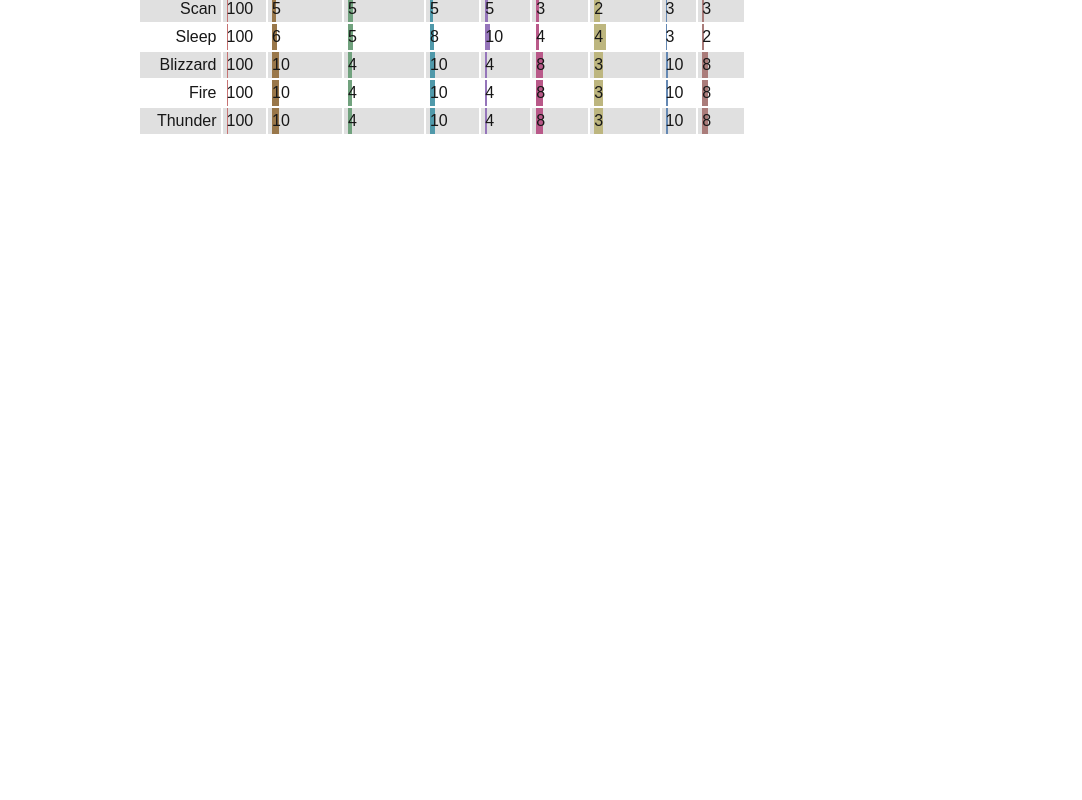
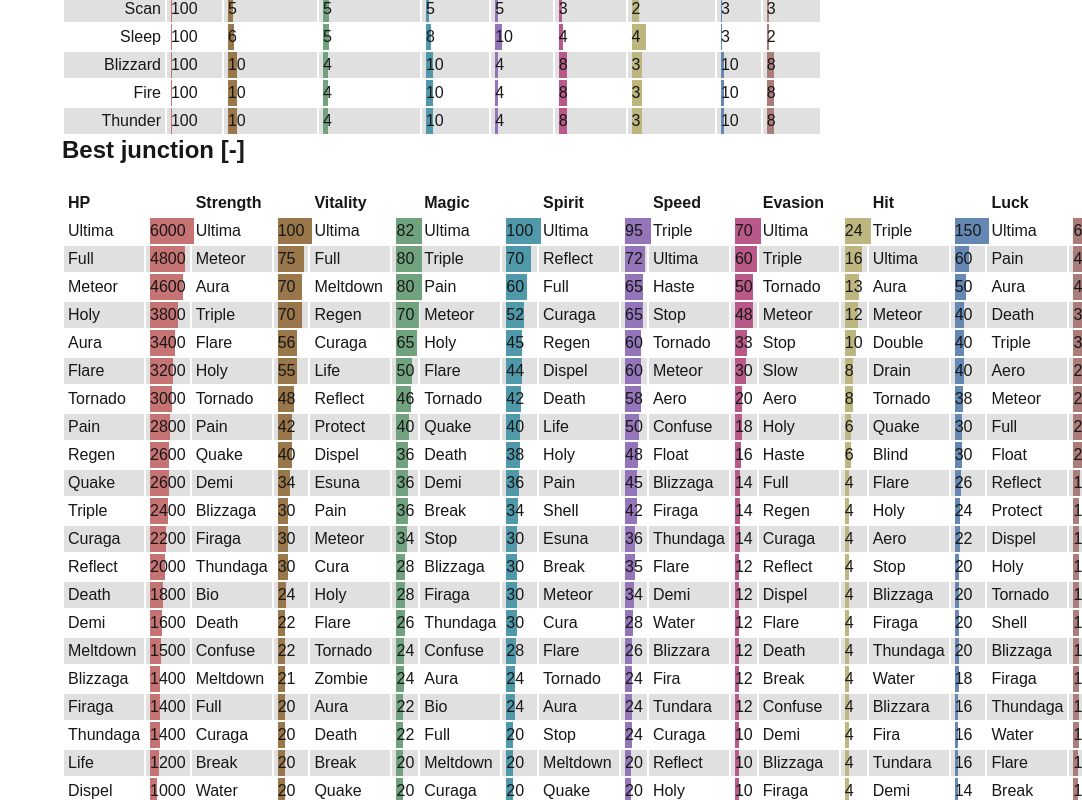
Before and after one commit to Sumolari/ff8-utils, a Next.js app: page /en/junctions in a window 1280 px wide. Shown: the part 1400-2200 px from the top of the page, without its empty margins (198-1280 px from the left). Before the commit the page ends 1568 px from the top, so only its background shows below. Built offline with nearby package versions, Linux system fonts and the light colour scheme.

Commit message:
Add best spell table

```diff
--- a/messages/en.json
+++ b/messages/en.json
@@ -9,6 +9,10 @@
   },
   "JuctionsTable": {
     "title": "Junctions",
+    "spell": "Spell"
+  },
+  "BestJunctionsTable": {
+    "title": "Best junction",
     "spell": "Spell"
   },
   "Stats": {
--- a/messages/es.json
+++ b/messages/es.json
@@ -9,6 +9,10 @@
   },
   "JuctionsTable": {
     "title": "Enlaces",
+    "spell": "Magia"
+  },
+  "BestJunctionsTable": {
+    "title": "Mejor enlace",
     "spell": "Magia"
   },
   "Stats": {
--- a/src/app/[lang]/junctions/page.tsx
+++ b/src/app/[lang]/junctions/page.tsx
@@ -41,6 +41,7 @@ export default function Home() {
   };
 
   const [isJuctionsTableOpen, setIsJuctionsTableOpen] = useState(true);
+  const [isBestJuctionsTableOpen, setIsBestJuctionsTableOpen] = useState(true);
 
   const maximumStatValue = filteredSpells
     .map((spell) => magic[spell as keyof typeof magic])
@@ -106,6 +107,60 @@ export default function Home() {
       }
     : { junctionsTable: null, junctionsTableSuffix: '+' };
 
+  const bestSpellsSortedByStat = Object.fromEntries(
+    ALL_STATS.map((stat) => [
+      stat,
+      Array.from(filteredSpells).sort(
+        (lhs, rhs) =>
+          magic[rhs as keyof typeof magic][stat] -
+          magic[lhs as keyof typeof magic][stat],
+      ),
+    ]),
+  );
+
+  const bestSpellsRows = filteredSpells.map((_, index) => (
+    <tr key={index}>
+      {ALL_STATS.map((stat) => {
+        const spell = bestSpellsSortedByStat[stat][index];
+
+        return (
+          <>
+            <td>{t(`Spells.${spell}`)}</td>
+            <StatCell
+              key={stat}
+              spell={magic[spell as keyof typeof magic]}
+              stat={stat}
+              maxValue={maximumStatValue[stat]}
+            />
+          </>
+        );
+      })}
+    </tr>
+  ));
+
+  const { bestJunctionsTable, bestJunctionsTableSuffix } =
+    isBestJuctionsTableOpen
+      ? {
+          bestJunctionsTable: (
+            <table className={styles.root}>
+              <thead>
+                <tr>
+                  {ALL_STATS.map((stat) => (
+                    <>
+                      <th key={stat} colSpan={2} align="left">
+                        {t(`Stats.${stat}`)}
+                      </th>
+                    </>
+                  ))}
+                </tr>
+              </thead>
+              <tbody>{bestSpellsRows}</tbody>
+            </table>
+          ),
+          bestJunctionsTableSuffix: '-',
+        }
+      : { bestJunctionsTable: null, bestJunctionsTableSuffix: '+' };
+
   return (
     <>
       <SpellFilter
@@ -124,6 +179,15 @@ export default function Home() {
         {t('JuctionsTable.title')} [{junctionsTableSuffix}]
       </h2>
       {junctionsTable}
+      <h2
+        className={styles.title}
+        onClick={() => {
+          setIsBestJuctionsTableOpen(!isBestJuctionsTableOpen);
+        }}
+      >
+        {t('BestJunctionsTable.title')} [{bestJunctionsTableSuffix}]
+      </h2>
+      {bestJunctionsTable}
     </>
   );
 }
```
